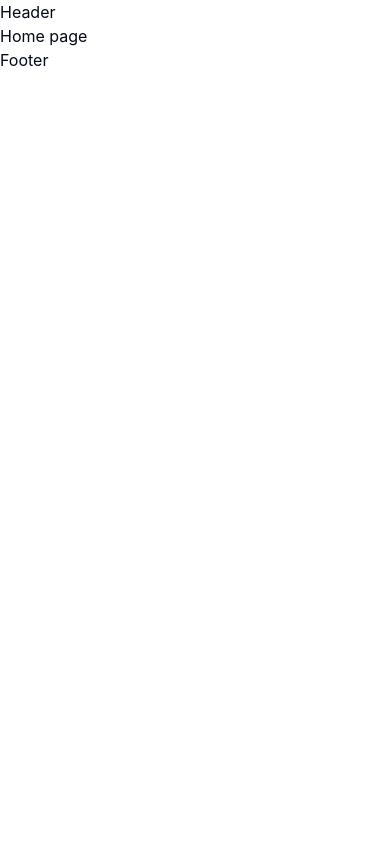
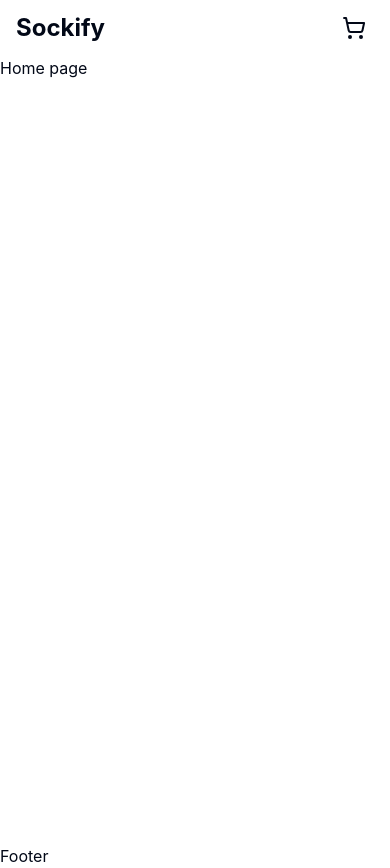
Before and after one commit to sockify/sockify, a React (Vite) app in the folder web-client/: page /home in a window 390 px wide. Before the commit the page ends 844 px from the top, so only its background shows below. Built offline with nearby package versions, Linux system fonts and the light colour scheme.

Commit message:
feat: adds the user navbar to the root UI

```diff
--- a/web-client/package.json
+++ b/web-client/package.json
@@ -18,6 +18,7 @@
     "@radix-ui/react-label": "^2.1.0",
     "@radix-ui/react-separator": "^1.1.0",
     "@radix-ui/react-slot": "^1.1.0",
+    "@radix-ui/react-tooltip": "^1.1.3",
     "@tanstack/react-query": "^5.54.1",
     "@tanstack/react-query-devtools": "^5.54.1",
     "axios": "^1.7.7",
--- a/web-client/src/components/AdminNavbar.tsx
+++ b/web-client/src/components/AdminNavbar.tsx
@@ -20,7 +20,7 @@ export default function AdminNavbar() {
   return (
     <header className="sticky top-0 z-40 w-full bg-background/80 backdrop-blur-sm">
       <section
-        className={`mx-auto flex h-[var(--navbar-height)] w-full max-w-full items-center justify-between px-4 2xl:container`}
+        className={`mx-auto flex h-[var(--navbar-height)] w-full max-w-full items-center justify-between px-4 2xl:container md:px-8`}
       >
         <Link to="/admin/home" className="flex items-center space-x-2">
           <span className="text-2xl font-bold">Sockify</span>
@@ -69,7 +69,7 @@ export default function AdminNavbar() {
               <DropdownMenuSeparator />
 
               <DropdownMenuItem
-                className="text-red-600"
+                className="text-destructive"
                 onClick={() => logout()}
               >
                 <LogOut className="mr-2 h-4 w-4" />
--- /dev/null
+++ b/web-client/src/components/Navbar.tsx
@@ -0,0 +1,31 @@
+import { ShoppingCart } from "lucide-react";
+import { Link } from "react-router-dom";
+
+import { Button } from "./ui/button";
+
+export default function Navbar() {
+  return (
+    <header className="sticky top-0 z-40 w-full bg-background/80 backdrop-blur-sm">
+      <section
+        className={`mx-auto flex h-[var(--navbar-height)] w-full max-w-full items-center justify-between px-4 2xl:container md:px-8`}
+      >
+        <Link to="/home" className="flex items-center space-x-2">
+          <span className="text-2xl font-bold">Sockify</span>
+        </Link>
+
+        <nav className="flex flex-1 justify-center space-x-4">
+          {/* Center nav items */}
+        </nav>
+
+        <div className="flex items-center">
+          <Button variant="ghost" size="icon" asChild>
+            <Link to="/cart">
+              <ShoppingCart className="h-6 w-6" />
+              <span className="sr-only">Open cart</span>
+            </Link>
+          </Button>
+        </div>
+      </section>
+    </header>
+  );
+}
--- /dev/null
+++ b/web-client/src/components/ui/tooltip.tsx
@@ -0,0 +1,28 @@
+import * as React from "react"
+import * as TooltipPrimitive from "@radix-ui/react-tooltip"
+
+import { cn } from "@/shared/utils/css"
+
+const TooltipProvider = TooltipPrimitive.Provider
+
+const Tooltip = TooltipPrimitive.Root
+
+const TooltipTrigger = TooltipPrimitive.Trigger
+
+const TooltipContent = React.forwardRef<
+  React.ElementRef<typeof TooltipPrimitive.Content>,
+  React.ComponentPropsWithoutRef<typeof TooltipPrimitive.Content>
+>(({ className, sideOffset = 4, ...props }, ref) => (
+  <TooltipPrimitive.Content
+    ref={ref}
+    sideOffset={sideOffset}
+    className={cn(
+      "z-50 overflow-hidden rounded-md border bg-popover px-3 py-1.5 text-sm text-popover-foreground shadow-md animate-in fade-in-0 zoom-in-95 data-[state=closed]:animate-out data-[state=closed]:fade-out-0 data-[state=closed]:zoom-out-95 data-[side=bottom]:slide-in-from-top-2 data-[side=left]:slide-in-from-right-2 data-[side=right]:slide-in-from-left-2 data-[side=top]:slide-in-from-bottom-2",
+      className
+    )}
+    {...props}
+  />
+))
+TooltipContent.displayName = TooltipPrimitive.Content.displayName
+
+export { Tooltip, TooltipTrigger, TooltipContent, TooltipProvider }
--- a/web-client/src/layouts/RootLayout.tsx
+++ b/web-client/src/layouts/RootLayout.tsx
@@ -1,10 +1,13 @@
+import Navbar from "@/components/Navbar";
 import { Outlet } from "react-router-dom";
 
 export default function RootLayout() {
   return (
     <>
-      <header>Header</header>
-      <main>
+      <Navbar />
+      <main
+        className={`mx-auto min-h-[calc(100vh-var(--navbar-height))] w-full max-w-full 2xl:container`}
+      >
         <Outlet />
       </main>
       <footer>Footer</footer>
--- a/web-client/src/pages/admin/AdminLoginPage.tsx
+++ b/web-client/src/pages/admin/AdminLoginPage.tsx
@@ -55,7 +55,7 @@ export default function AdminLoginPage() {
 
   return (
     <section className="min-w-screen flex min-h-screen justify-center bg-gray-50">
-      <div className="mt-16 h-fit w-full px-4 md:w-2/5">
+      <div className="mt-20 h-fit w-full px-4 md:w-2/5">
         <div className="mb-6 text-center">
           <div className="mb-4 inline-flex h-24 w-24 items-center justify-center rounded-full bg-primary/10">
             <Lock className="h-12 w-12 text-primary" />
```
Also changed, not shown: web-client/src/main.tsx (+7 -1 lines), 1 other file (tests, documents, lock files or other folders).
